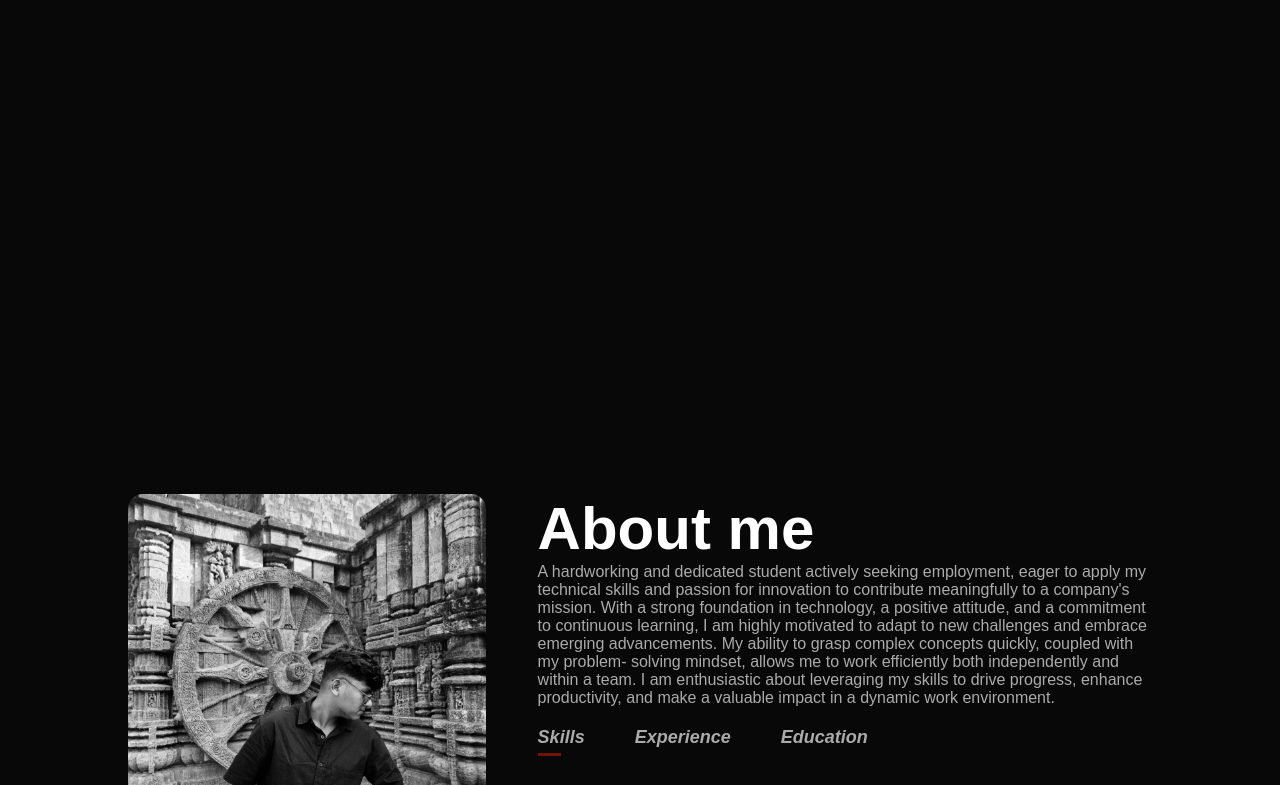
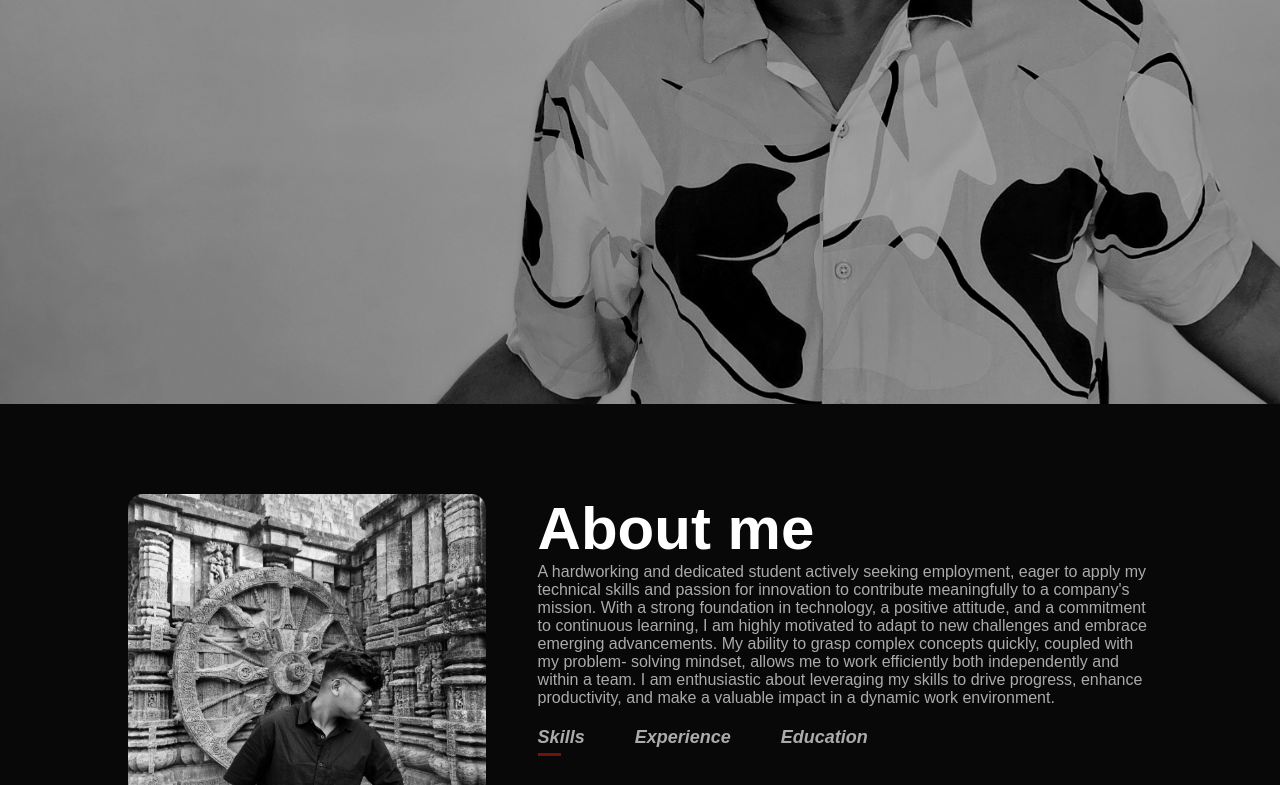
Before and after one commit to satyajit-564/Satyajit-Swain, a plain HTML site: page index.html in a window 1280 px wide. Shown: the part 396-1181 px from the top of the page. Drawn offline with Linux system fonts and the light colour scheme.

Commit message:
Update style.css

```diff
--- a/style.css
+++ b/style.css
@@ -16,7 +16,7 @@ body{
 #header{
     width: 100%;
     height: 100vh;
-    background-image: url(Image/20240430_142704~2.jpg);
+    background-image: url(20240430_142704~2.jpg);
     background-size: cover;
     background-position: center;
 }
```
